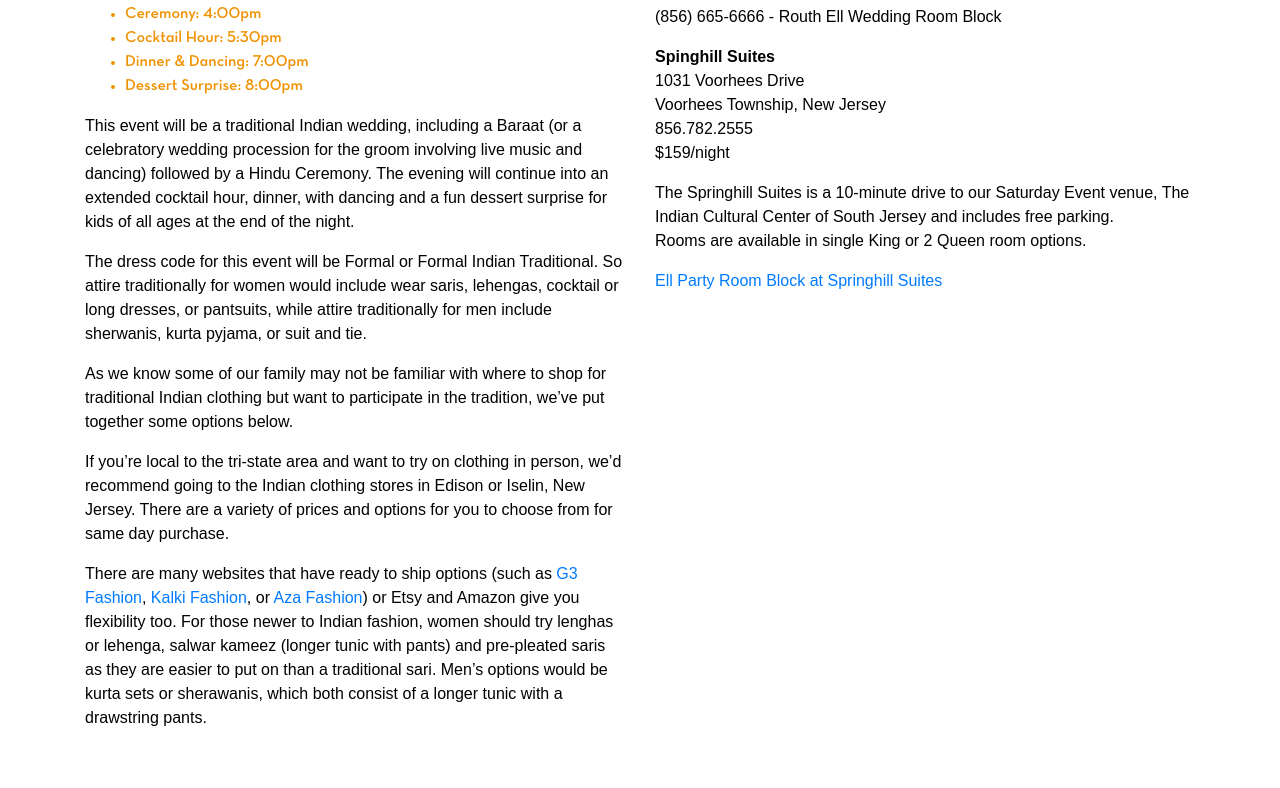
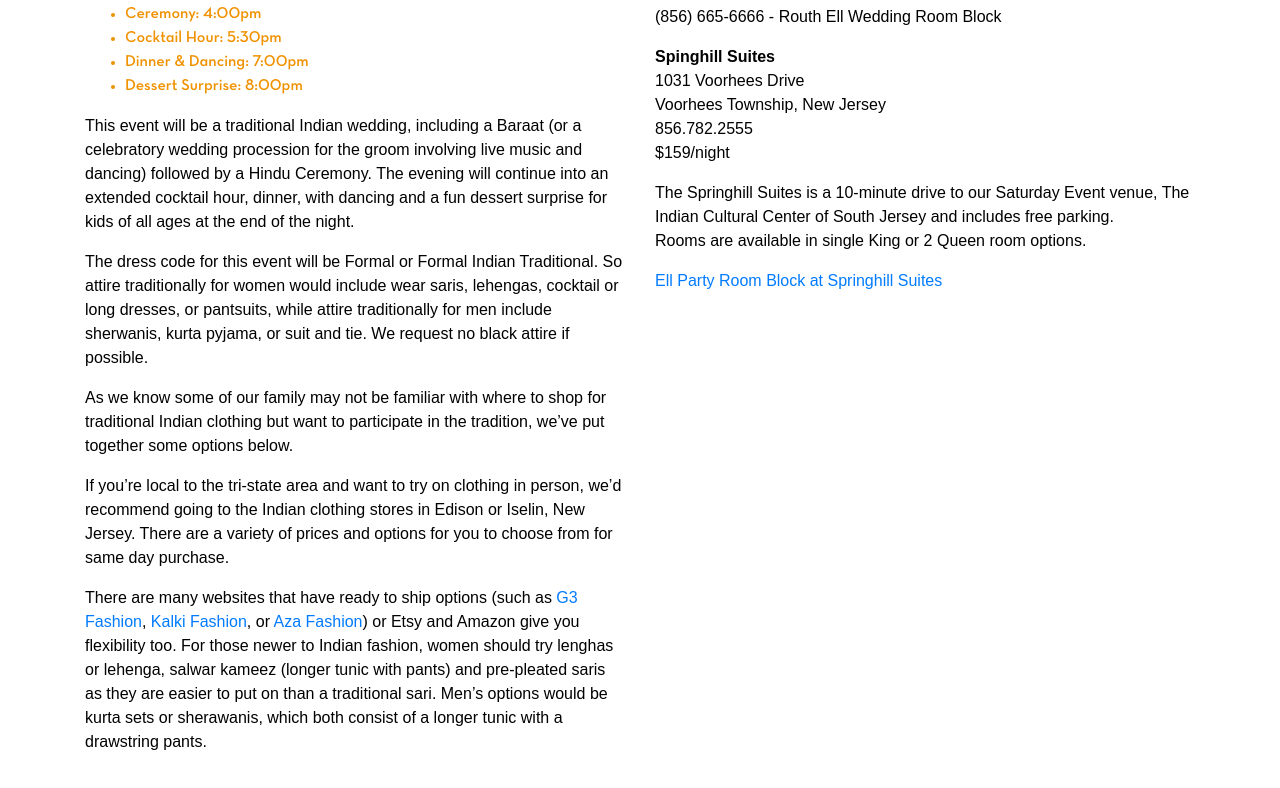
Before and after one commit to Chrisell/chris-and-sumita, a React (Create React App) app: page /events in a window 1280 px wide. Shown: the part 847-1635 px from the top of the page. Built offline with nearby package versions, Linux system fonts and the light colour scheme.

Commit message:
ICC Dress code update - no black.

```diff
--- a/src/EventsPage.js
+++ b/src/EventsPage.js
@@ -68,7 +68,7 @@ class EventPage extends React.Component {
                             <li>Dessert Surprise: 8:00pm</li>
                         </ul>
                         <p>This event will be a traditional Indian wedding, including a Baraat (or a celebratory wedding procession for the groom involving live music and dancing) followed by a Hindu Ceremony. The evening will continue into an extended cocktail hour, dinner,  with dancing and a fun dessert surprise for kids of all ages at the end of the night.</p>
-                        <p>The dress code for this event will be Formal or Formal Indian Traditional. So attire traditionally for women would include wear saris, lehengas, cocktail or long dresses, or pantsuits, while attire traditionally for men include sherwanis, kurta pyjama, or suit and tie. </p>
+                        <p>The dress code for this event will be Formal or Formal Indian Traditional. So attire traditionally for women would include wear saris, lehengas, cocktail or long dresses, or pantsuits, while attire traditionally for men include sherwanis, kurta pyjama, or suit and tie. We request no black attire if possible. </p>
                         <p>As we know some of our family may not be familiar with where to shop for traditional Indian clothing but want to participate in the tradition, we’ve put together some options below.</p>
                         <p>If you’re local to the tri-state area and want to try on clothing in person, we’d recommend going to the Indian clothing stores in Edison or Iselin, New Jersey. There are a variety of prices and options for you to choose from for same day purchase.</p>
                         <p>There are many websites that have ready to ship options (such as <a href="https://g3fashion.com/en-us" target="_blank" rel="noopener noreferrer">G3 Fashion</a>, <a href="https://www.kalkifashion.com/" target="_blank" rel="noopener noreferrer">Kalki Fashion</a>, or <a href="https://www.azafashions.com/" target="_blank" rel="noopener noreferrer">Aza Fashion</a>) or Etsy and Amazon give you flexibility too. For those newer to Indian fashion, women should try lenghas or lehenga, salwar kameez (longer tunic with pants) and pre-pleated saris as they are easier to put on than a traditional sari. Men’s options would be kurta sets or sherawanis, which both consist of a longer tunic with a drawstring pants.</p>
```
